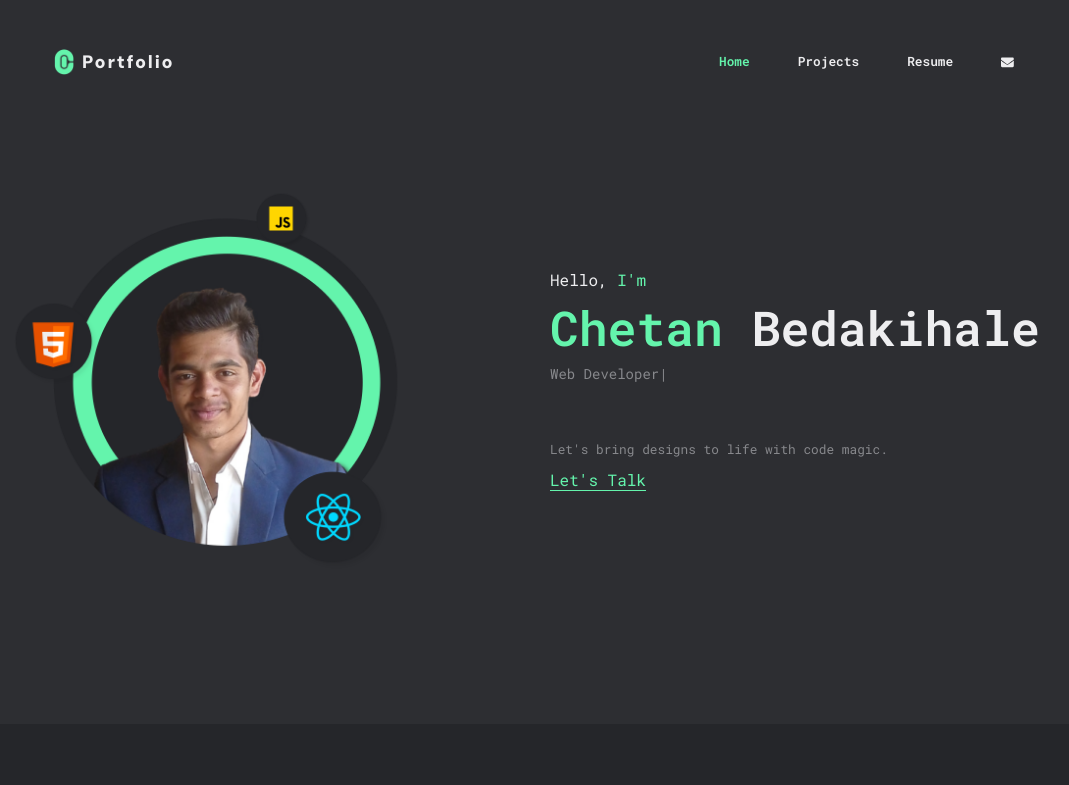
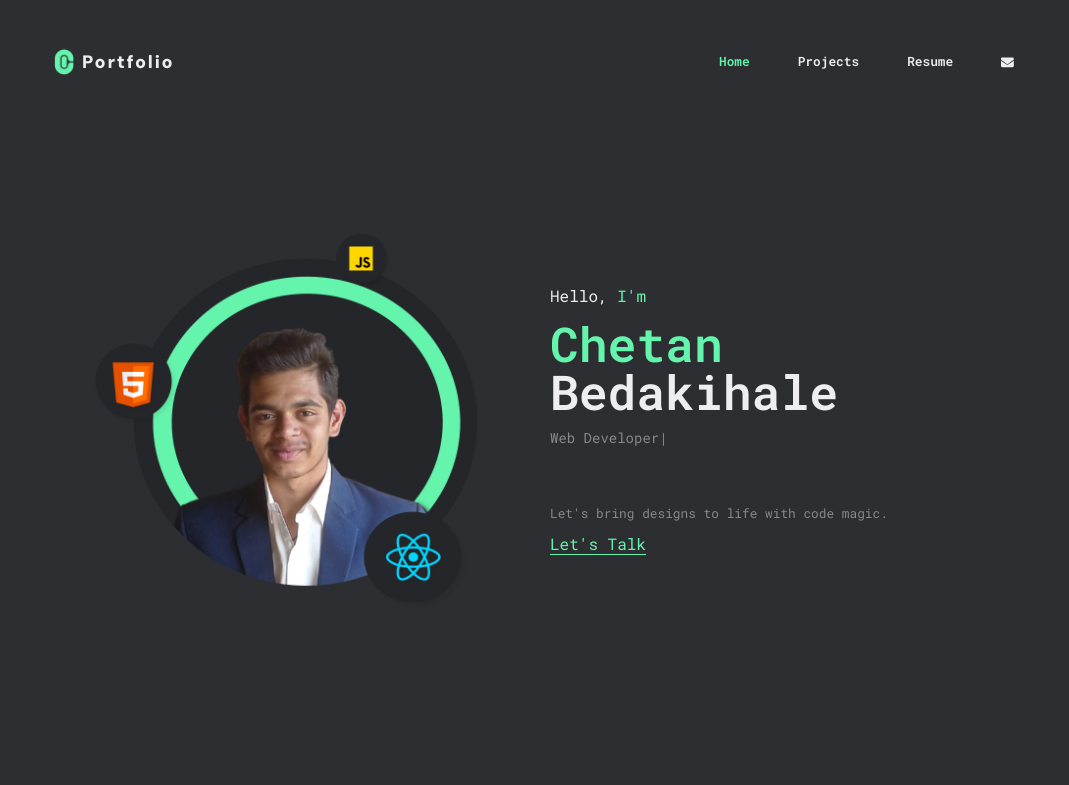
Before and after one commit to Chetan-B9/cb-portfolio, a React (Vite) app in the folder cb-portfolio/: page / in a window 1280 px wide. Shown: the top 785 px of the page, without its empty margins (106-1175 px from the left). Built offline with nearby package versions, Linux system fonts and the light colour scheme; no server answers.

Commit message:
fix issue - 32

```diff
--- a/cb-portfolio/index.html
+++ b/cb-portfolio/index.html
@@ -6,7 +6,7 @@
     <meta name="viewport" content="width=device-width, initial-scale=1.0" />
     <title>cb portfolio</title>
   </head>
-  <body class="font-roboto-mono pt-8 md:pt-12 bg-primary-bg text-primary-text overflow-x-hidden">
+  <body class="font-roboto-mono w-fit pt-8 md:pt-12 bg-primary-bg text-primary-text overflow-x-hidden">
     <div id="root"></div>
     <script type="module" src="/src/main.jsx"></script>
   </body>
--- a/cb-portfolio/src/Components/Home/Home.jsx
+++ b/cb-portfolio/src/Components/Home/Home.jsx
@@ -92,7 +92,7 @@ function Home() {
     <>
       {/*  hero section start */}
       <section
-        className={`flex flex-col `}
+        className={` px-8 py-5 md:py-10 md:px-20 lg:px-40  flex flex-col `}
       >
 
         <div className="container w-full h-fit lg:h-[calc(100vh-12rem)] grid grid-cols-1 lg:grid-cols-2 gap-5 md:gap-8">
```
